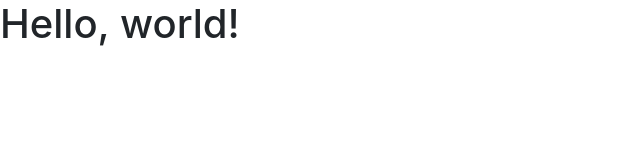
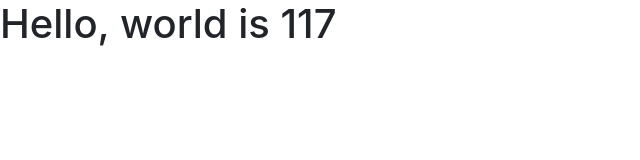
Before and after one commit to dansanfilippo/is117, a plain HTML site: page index.html in a window 1280 px wide. Shown: the whole page, without its empty margins (0-640 px from the left). Drawn offline with nearby package versions, Linux system fonts and the light colour scheme.

```diff
--- a/index.html
+++ b/index.html
@@ -11,7 +11,7 @@
     <title>Hello, world!</title>
 </head>
 <body>
-<h1>Hello, world!</h1>
+<h1>Hello, world is 117</h1>
 
 <!-- Optional JavaScript -->
 <!-- jQuery first, then Popper.js, then Bootstrap JS -->
```
